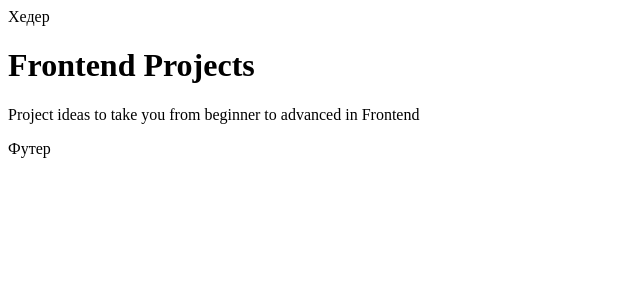
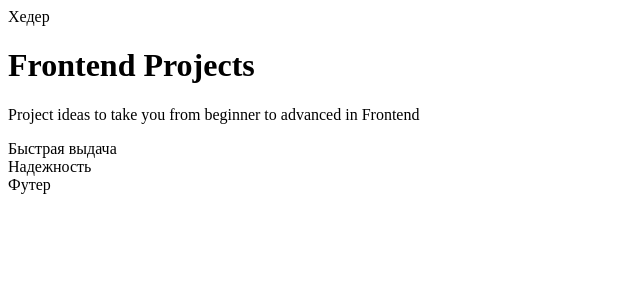
Before and after one commit to khaov/playground-nuxt, a Nuxt app: page / in a window 1280 px wide. Shown: the top 300 px of the page, without its empty margins (0-640 px from the left). Built offline with nearby package versions, Linux system fonts and the light colour scheme.

Commit message:
feat: added SharedCard basic structure

```diff
--- /dev/null
+++ b/app/components/shared/SharedCard.vue
@@ -0,0 +1,5 @@
+<template>
+  <div class="">
+    <slot />
+  </div>
+</template>
--- a/app/pages/index.vue
+++ b/app/pages/index.vue
@@ -1,6 +1,25 @@
+<script setup lang="ts">
+  const items = [
+    { title: "Быстрая выдача", text: "Вы получите деньги через 10 минут", image: "/images/item-1.png" },
+    { title: "Надежность", text: "Все ваши данные защищены", image: "/images/item-2.png" },
+  ];
+</script>
+
 <template>
   <h1>Frontend Projects</h1>
   <p>
     Project ideas to take you from beginner to advanced in Frontend
   </p>
+
+  <div>
+    <SharedCard
+      v-for="(item, index) in items" :key="index"
+      class=""
+    >
+    <span>
+      {{ item.title }}
+    </span>
+  </SharedCard>
+  </div>
+
 </template>
```
Also changed, not shown: app/components/shared/SharedButton.vue (renamed from app/components/shared/Button.vue).
